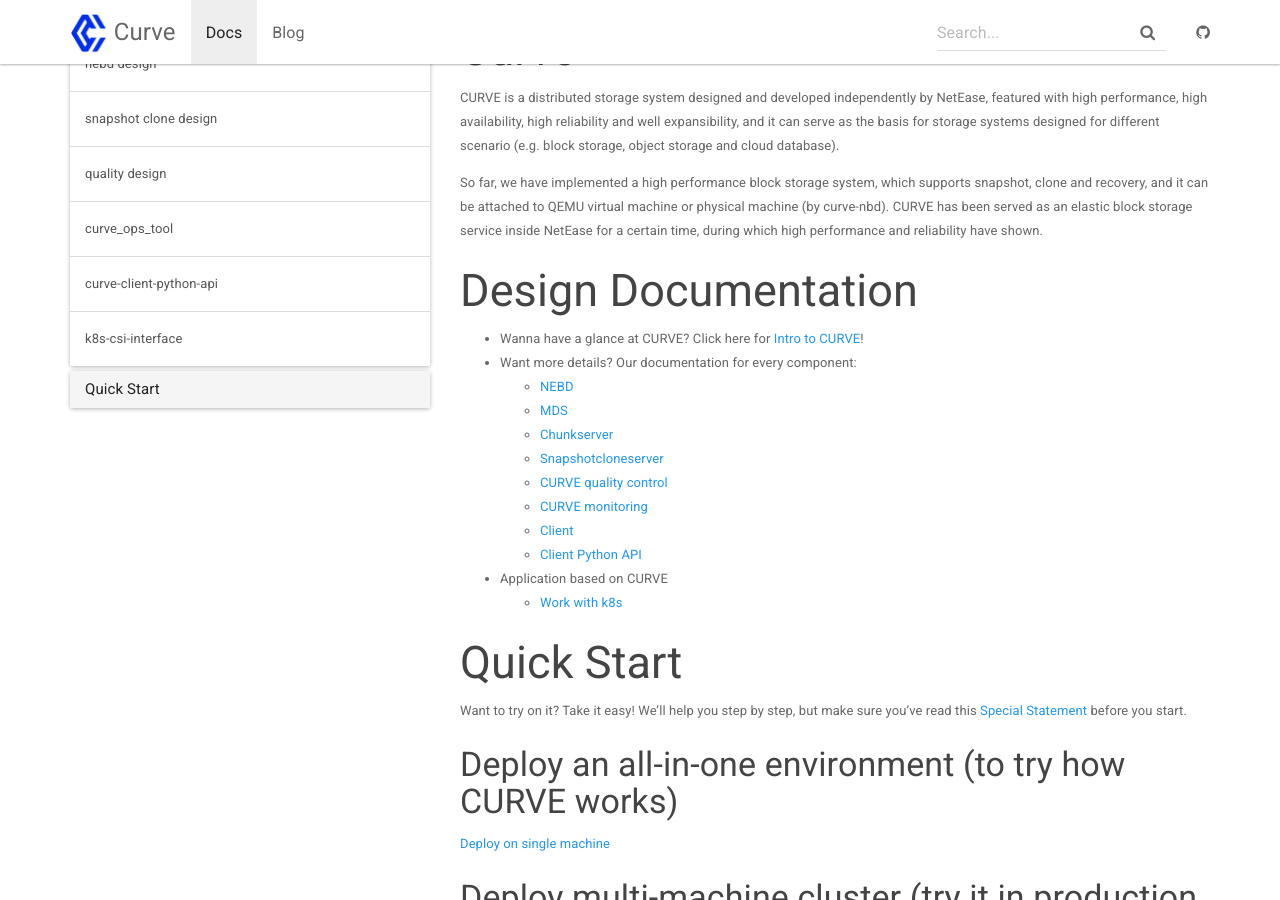
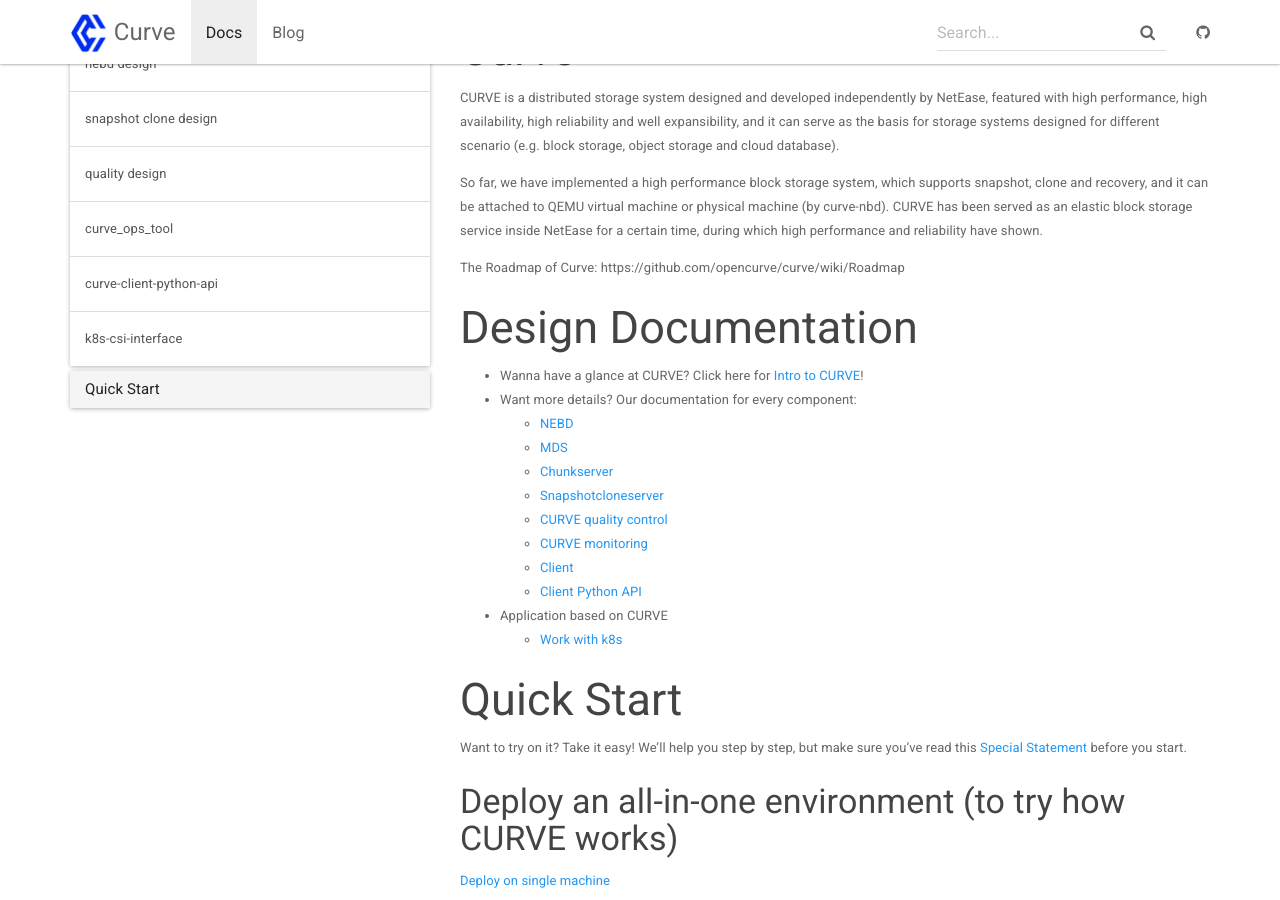
Before and after one commit to opencurve/homepage, a Jekyll site: the page built from _docs/docs/index.md, in a window 1280 px wide and 900 px high, scrolled down 362 px. Built offline with Jekyll 4.4.1, drawn with Linux system fonts in a browser that asks for light colours.

Commit message:
Update index.md
add roadmap hyperlink.

```diff
--- a/_docs/docs/index.md
+++ b/_docs/docs/index.md
@@ -10,6 +10,8 @@
 CURVE is a distributed storage system designed and developed independently by NetEase, featured with high performance, high availability, high reliability and well expansibility, and it can serve as the basis for storage systems designed for different scenario (e.g. block storage, object storage and cloud database).
 
 So far, we have implemented a high performance block storage system, which supports snapshot, clone and recovery, and it can be attached to QEMU virtual machine or physical machine (by curve-nbd). CURVE has been served as an elastic block storage service inside NetEase for a certain time, during which high performance and reliability have shown.
+
+The Roadmap of Curve: https://github.com/opencurve/curve/wiki/Roadmap
 
 ## Design Documentation
 
```
